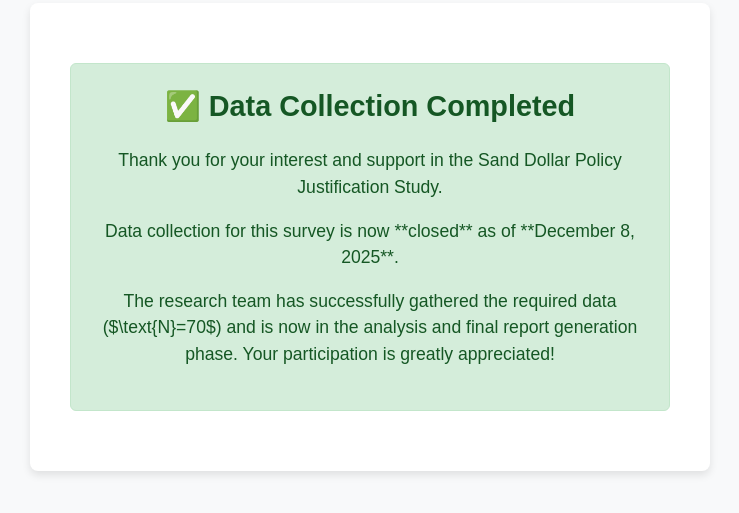
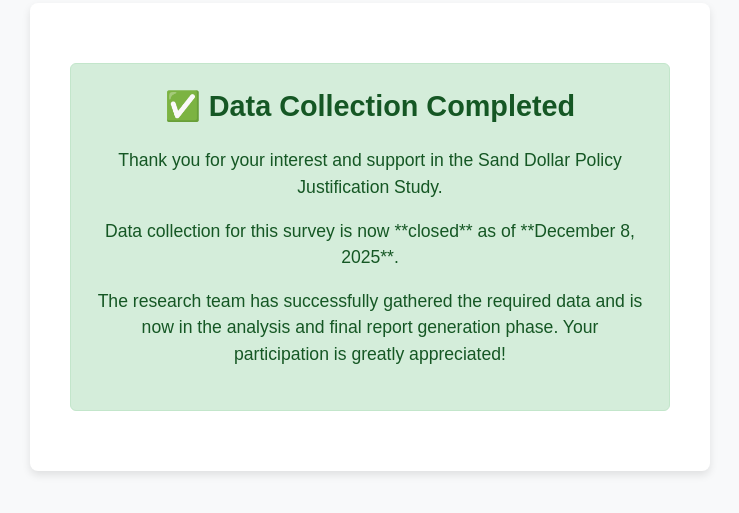
Before and after one commit to islandcutie242/sand-dollar-survey, a plain HTML site: page index.html in a window 1280 px wide. Shown: the part 163-676 px from the top of the page, without its empty margins (270-1009 px from the left). Drawn offline with Linux system fonts and the light colour scheme.

Commit message:
Update message in index.html to remove sample size
Removed the sample size notation from the message.

```diff
--- a/index.html
+++ b/index.html
@@ -55,7 +55,7 @@
 
             <p>Data collection for this survey is now **closed** as of **December 8, 2025**.</p>
 
-            <p>The research team has successfully gathered the required data ($\text{N}=70$) and is now in the analysis and final report generation phase. Your participation is greatly appreciated!</p>
+            <p>The research team has successfully gathered the required data and is now in the analysis and final report generation phase. Your participation is greatly appreciated!</p>
         </div>
 
         </div>
```
